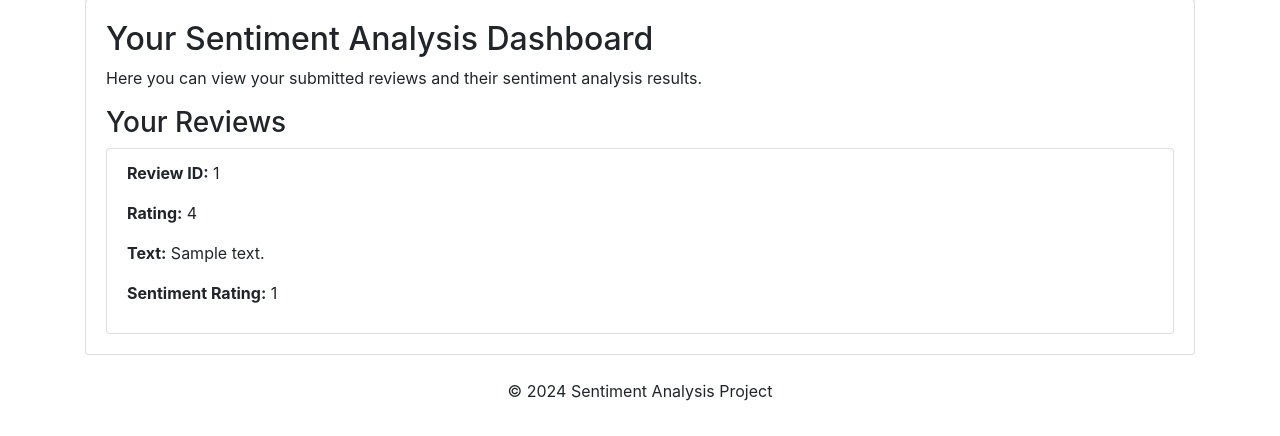
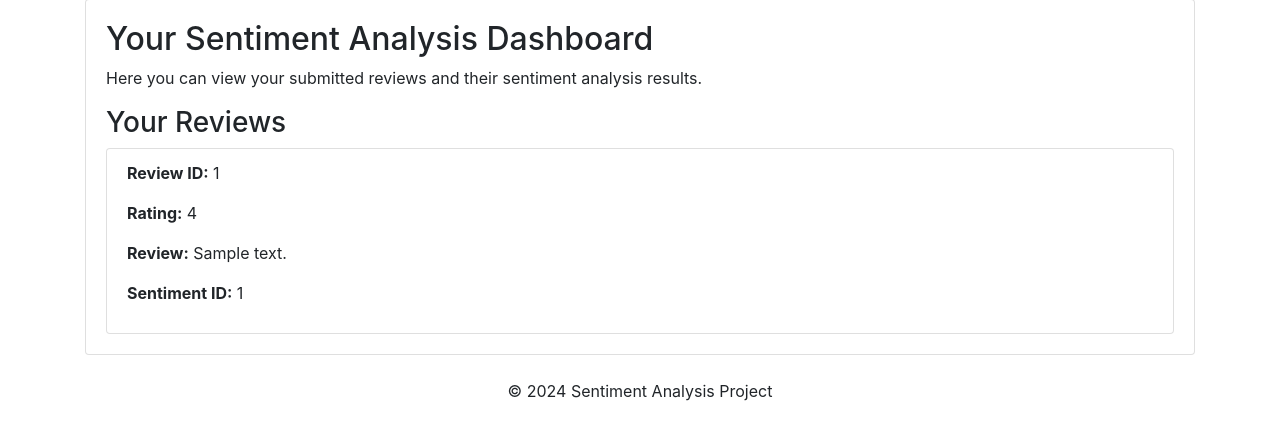
Before and after one commit to maryeete/Senior-Project, a Flask app: template app/templates/protected.html in a window 1280 px wide. Shown: the part 153-589 px from the top of the page. Run offline with Flask 3, Linux system fonts and the light colour scheme; the template is opened without the code that fills it: most values are stand-ins (such as "Sample title", 1, 10 or a date in 2020); some libraries are stand-ins or nearby versions.

Commit message:
update misc text

```diff
--- a/app/auth/routes.py
+++ b/app/auth/routes.py
@@ -194,7 +194,7 @@ def protected():
     Returns:
         Response: Renders the 'protected.html' template with the user's name and reviews.
     """
-    user_id = current_user.id  # Assuming you have an `id` attribute in your User model
+    user_id = current_user.id
 
     # Connect to the MySQL database
     connection = create_db_connection()
@@ -202,7 +202,7 @@ def protected():
 
     # Query to get reviews for the logged-in user
     cursor.execute("SELECT review_id, rating, review_text, sentiment_id FROM Reviews WHERE user_id = %s", (user_id,))
-    user_reviews = cursor.fetchall()  # Fetch all reviews for the user
+    user_reviews = cursor.fetchall()
 
     cursor.close()
     connection.close()
@@ -215,5 +215,5 @@ def logout():
     """
     Logs out the user by clearing the session data and redirects to the login page.
     """
-    logout_user()  # Use Flask-Login's logout_user
+    logout_user()
     return redirect(url_for("auth.login"))
--- a/app/templates/protected.html
+++ b/app/templates/protected.html
@@ -33,8 +33,8 @@
                                 <li class="list-group-item">
                                     <p><strong>Review ID:</strong> {{ review.review_id }}</p>
                                     <p><strong>Rating:</strong> {{ review.rating }}</p>
-                                    <p><strong>Text:</strong> {{ review.review_text }}</p>
-                                    <p><strong>Sentiment Rating:</strong> {{ review.sentiment_id }}</p>
+                                    <p><strong>Review:</strong> {{ review.review_text }}</p>
+                                    <p><strong>Sentiment ID:</strong> {{ review.sentiment_id }}</p>
                                 </li>
                             {% endfor %}
                         {% else %}
```
